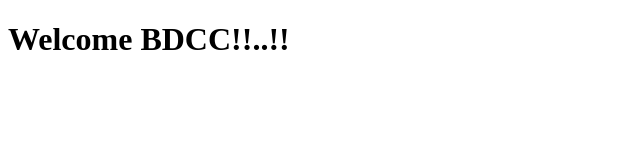
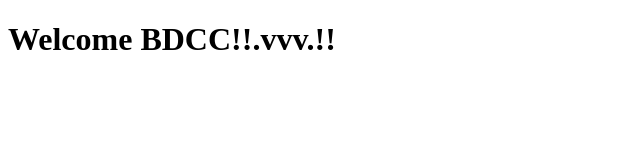
Before and after one commit to essalmiyassine/tp4devops, a website: page index.html in a window 1280 px wide. Shown: the full height of the page, 0-640 px from the left. Drawn offline with Linux system fonts and the light colour scheme.

Commit message:
Update index.html

```diff
--- a/index.html
+++ b/index.html
@@ -6,6 +6,6 @@
     <title>BDCC</title>
 </head>
 <body>
-    <h1>Welcome BDCC!!..!!</h1>
+    <h1>Welcome BDCC!!.vvv.!!</h1>
 </body>
 </html>
```
